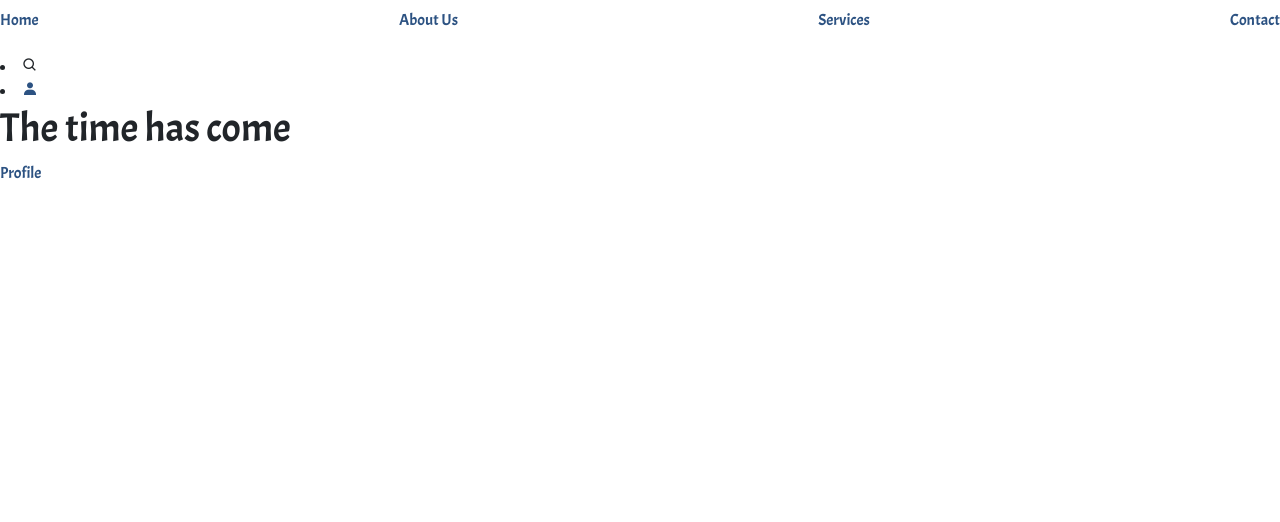
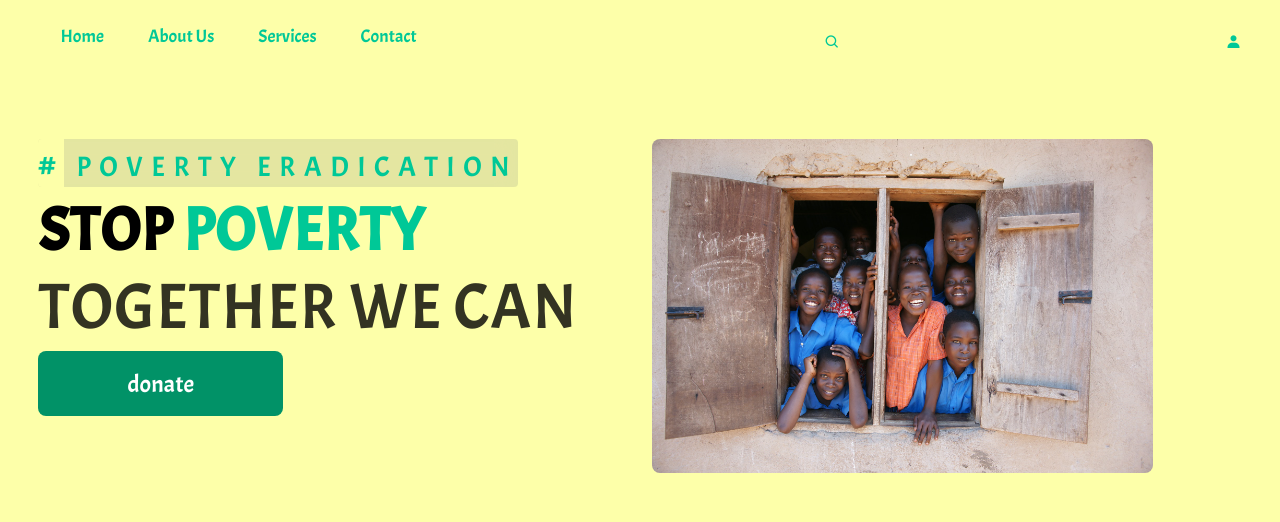
Before and after one commit to RichieOrito/HandsOnPoverty, a Django app: page / in a window 1280 px wide. Shown: the top 522 px of the page. Run offline with Django 4.2, Linux system fonts and the light colour scheme; the visitor is signed in with stand-in values (Sample User, id 1); data that the repository does not hold is empty; parts of the project's set-up code (start-up, migrations or seed data) failed here and were passed over; some libraries are stand-ins or nearby versions.

Commit message:
This builds the navbar and the homepage sections

```diff
--- a/changeapp/templates/index.html
+++ b/changeapp/templates/index.html
@@ -1,11 +1,20 @@
 {% extends 'base.html' %}
 {% load bootstrap5 %}
+{% load static %}
+
 {% block content %}
-    <h1>The time has come</h1>
-    <a href="{% url 'profile'  user.username %}">Profile</a>
-    {% for article in articles %}
-    <h2>{{article.title}}</h2>
-    <img src="{{article.image.url}}" alt="">
-    <a href="{% url 'single_article' article.id %}">View article</a>
-    {% endfor %}
+
+    <section class="home">
+        <div class="home-text">
+            <h3><span>#</span> poverty eradication</h3>
+            <h1>stop <span>poverty</span></h1>
+            <h1>together we can</h1>
+            <button type="button">donate</button>
+        </div>
+        <div class="home-img">
+            <img
+                src="static/img/bill-wegener-7MD4DR9jbP0-unsplash.jpg"
+                alt="">
+        </div>
+    </section>
 {%endblock%}
--- a/static/css/style.css
+++ b/static/css/style.css
@@ -1,3 +1,4 @@
+@import url('https://fonts.googleapis.com/css2?family=Acme&display=swap');
 @import url('https://fonts.googleapis.com/css2?family=Acme&display=swap');
 
 *{
@@ -5,7 +6,115 @@
     padding: 0;
     box-sizing: border-box;
     font-family: 'Acme', sans-serif;
+    list-style: none;
+    text-decoration: none;
+    background-color: #FDFFA9;
     overflow: hidden;
+}
+section{
+    padding: 50px 3%;
+  }
+/* Navbar */
+header{
+
+    width: 100%;
+    display: flex;
+    justify-content: flex-start;
+    align-items: center;
+    padding: 5px 3%;
+    z-index: 1;
+}
+.navbar li{
+    display: inline-block;
+    padding: 10px 22px;
+}
+.navbar li a{
+    color: #00C897;
+    font-size: 18px;
+    transition: all 1.4s ease 0s;
+    text-decoration: none;
+}
+.navbar li a:hover{
+    cursor: pointer;
+    color: #019267;
+    background-color: #00C897;
+    padding: 10px;
+    color: #FFFFFF;
+}
+header li{
+    color: #00C897;
+    margin-left: auto;
+}
+header li a{
+    color: #00C897;
+}
+/* End of Navbar */
+
+
+/* Index/Home Section */
+
+.home{
+    width: 100%;
+    height: auto;
+    display: grid;
+    grid-template-columns: repeat(2, 1fr);
+    gap: 1.5rem;
+}
+.home-text{
+    text-transform: uppercase;
+}
+.home-text h3{
+    color: #00C897;
+    background: rgba(128, 128, 128, 0.2);
+    backdrop-filter: blur(10px);
+    background-size: 12px;
+    letter-spacing: 0.3em;
+    font-size: 28px;
+    font-weight: 500;
+    border-radius: 4px;
+    background-size: 440px 0;
+    width: 480px;
+}
+.home-text h3 span{
+    font-size: 40px;
+}
+.home-text h1{
+    color: #000;
+    font-size: 60px;
+    font-weight: 700;
+    letter-spacing: 0.02em;
+    line-height: 70px;
+}
+.home-text h1:nth-child(3){
+    font-weight: 500;
+    font-size: 64px;
+    letter-spacing: 0.02em;
+    color: rgba(0, 0, 0, 0.8);
+}
+.home-text h1 span{
+    color: #00C897;
+}
+.home-text button{
+    width: 245px;
+    height: 65px;
+    border-radius: 8px;
+    background-color: #019267;
+    color: #FFFFFF;
+    font-size: 24px;
+    border: none;
+    font-weight: 500;
+    transition: all 1.4s ease 0s;
+}
+.home-text button:hover{
+    background-color: #00C897;
+}
+/* images */
+.home-img{
+    width: 100%;
+}
+.home-img img{
+  width: 85%;
+  border-radius: 8px;
 }
 
 /* Login */
@@ -105,7 +214,11 @@ cite{
     width: auto;
 }
 
-a{
+.remember-me p a{
+    text-decoration: none;
+    color: #2C5282;
+}
+.dont p a{
     text-decoration: none;
     color: #2C5282;
 }
```
